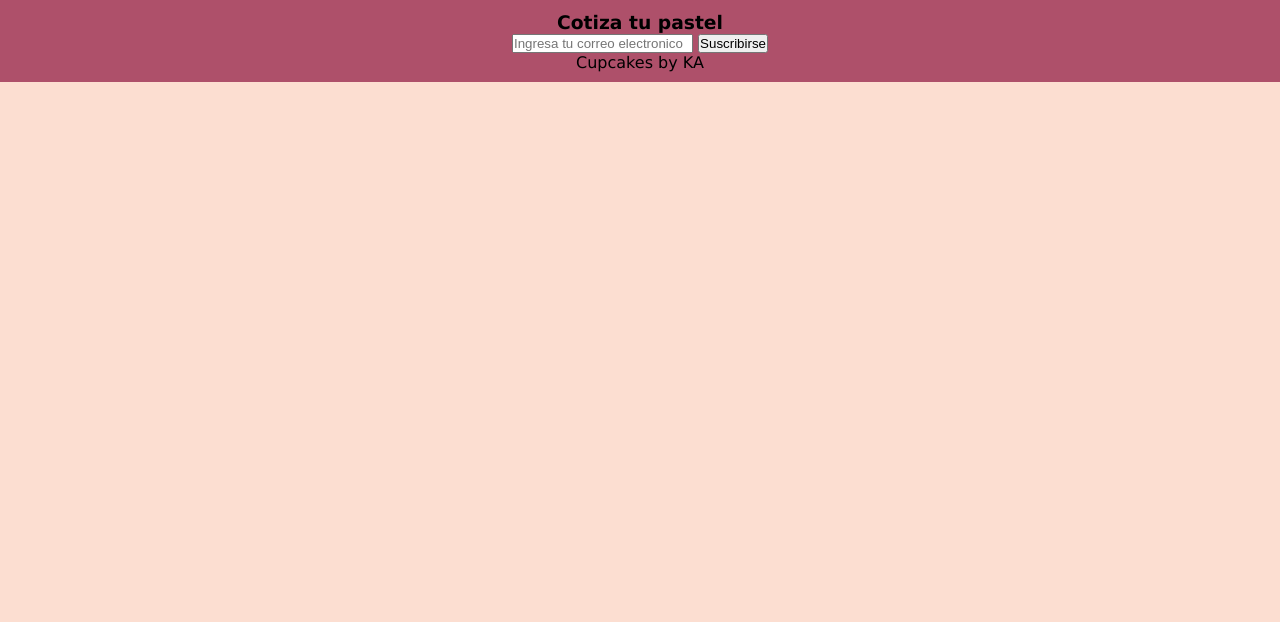
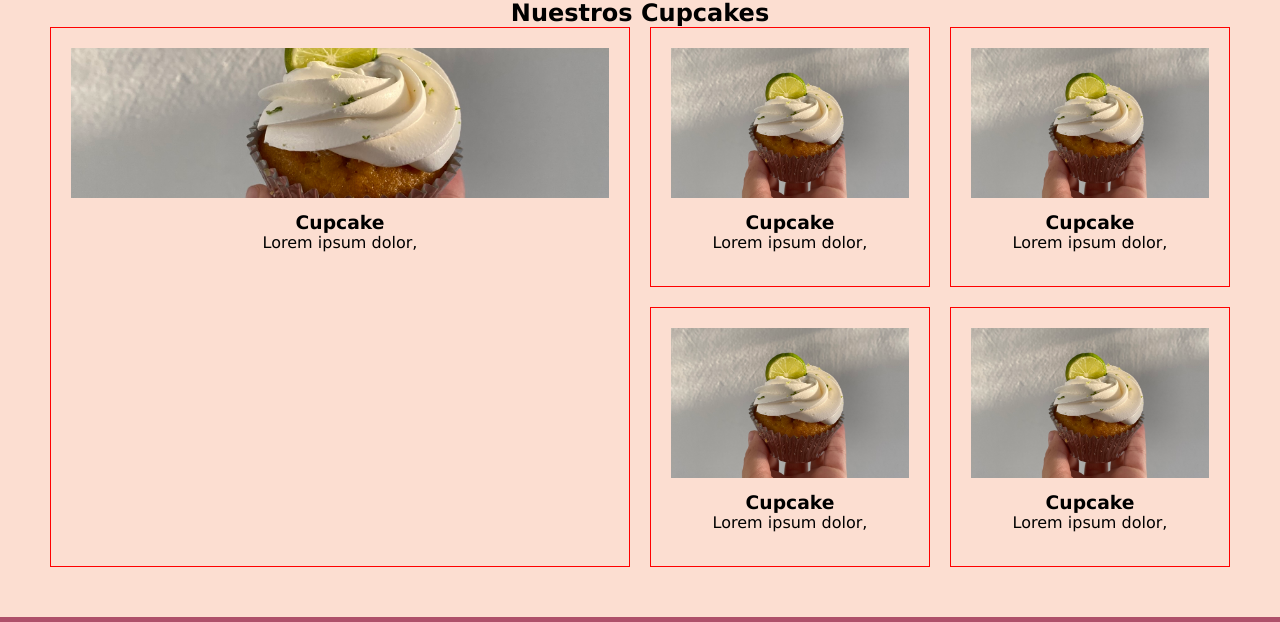
Before and after one commit to PanchaVeredas/Cafeter-a-Final, a plain HTML site: page menu.html in a window 1280 px wide. Shown: the part 668-1290 px from the top of the page. Before the commit the page ends 800 px from the top, so only its background shows below. Drawn offline with Linux system fonts and the light colour scheme.

Commit message:
grid areas

```diff
--- a/menu.html
+++ b/menu.html
@@ -34,6 +34,59 @@
         </div>
     </section>
 
+    <section class="cupcakes">
+        <h2>Nuestros Cupcakes</h2>
+        <div class="grid-cupcakes">
+
+            <div class="cupcake">
+                <img src="fotos/cupcake-limon.JPEG" alt="cupcakelimon">
+                <h3>Cupcake</h3>
+                <p>Lorem ipsum dolor, </p>
+            </div>
+
+            <div class="cupcake">
+                <img src="fotos/cupcake-limon.JPEG" alt="cupcakelimon">
+                <h3>Cupcake</h3>
+                <p>Lorem ipsum dolor, </p>
+            </div>
+
+            <div class="cupcake">
+                <img src="fotos/cupcake-limon.JPEG" alt="cupcakelimon">
+                <h3>Cupcake</h3>
+                <p>Lorem ipsum dolor, </p>
+            </div>
+
+            <div class="cupcake">
+                <img src="fotos/cupcake-limon.JPEG" alt="cupcakelimon">
+                <h3>Cupcake</h3>
+                <p>Lorem ipsum dolor,</p>
+            </div>
+
+            <div class="cupcake">
+                <img src="fotos/cupcake-limon.JPEG" alt="cupcakelimon">
+                <h3>Cupcake</h3>
+                <p>Lorem ipsum dolor,</p>
+            </div>
+
+        </div>
+    </section>
+
+
+        </div>
+    </section>
+
+
+
+
+
+
+
+
+
+
+
+
+
 
 
 
--- a/style.css
+++ b/style.css
@@ -202,3 +202,37 @@ footer{
     border-radius: 4px;
     cursor: pointer;
 }
+
+.cupcakes{
+    padding: 50px;
+    text-align: center;
+}
+
+.grid-cupcakes{
+    display: grid;
+    grid-template-columns: repeat(4, 1fr); /*4 Columnas de igual tamaño*/
+    grid-template-rows: repeat(2, 260px);/*2 Filas de 250px*/
+    gap: 20px; /*Espaciado entre cajitas*/
+    grid-template-areas:
+    "cupcake1 cupcake1 cupcake2 cupcake3"
+    "cupcake1 cupcake1 cupcake4 cupcake5";
+}
+
+.cupcake{
+    border: 1px solid red;
+    padding: 20px;
+}
+
+.cupcake img{
+    width: 100%;
+    height: 150px;
+    object-fit: cover;
+    margin-bottom: 10px;
+}
+
+/*Asignar areas a los sandwiches*/
+.cupcake:nth-child(1) {grid-area: cupcake1;}
+.cupcake:nth-child(2) {grid-area: cupcake2;}
+.cupcake:nth-child(3) {grid-area: cupcake3;}
+.cupcake:nth-child(4) {grid-area: cupcake4;}
+.cupcake:nth-child(5) {grid-area: cupcake5;}
```
